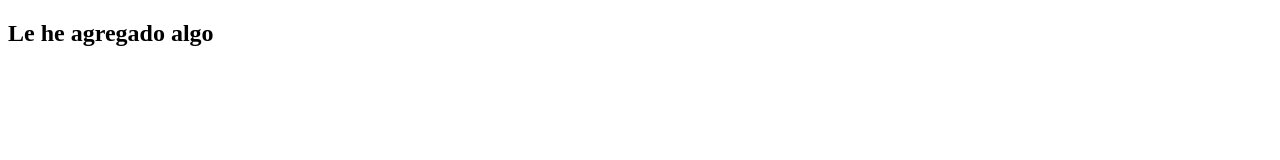
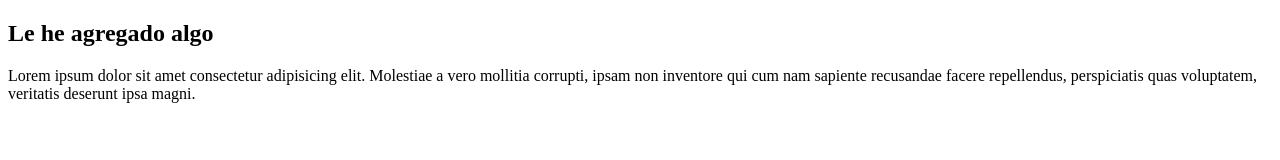
Before and after one commit to jeffry0902/mi_primer_repositorio, a plain HTML site: page index.html in a window 1280 px wide. Drawn offline with Linux system fonts and the light colour scheme.

Commit message:
he agregado parrafo

```diff
--- a/index.html
+++ b/index.html
@@ -7,5 +7,6 @@
 </head>
 <body>
     <h2>Le he agregado algo</h2>
+    <p>Lorem ipsum dolor sit amet consectetur adipisicing elit. Molestiae a vero mollitia corrupti, ipsam non inventore qui cum nam sapiente recusandae facere repellendus, perspiciatis quas voluptatem, veritatis deserunt ipsa magni.</p>
 </body>
 </html>
```
